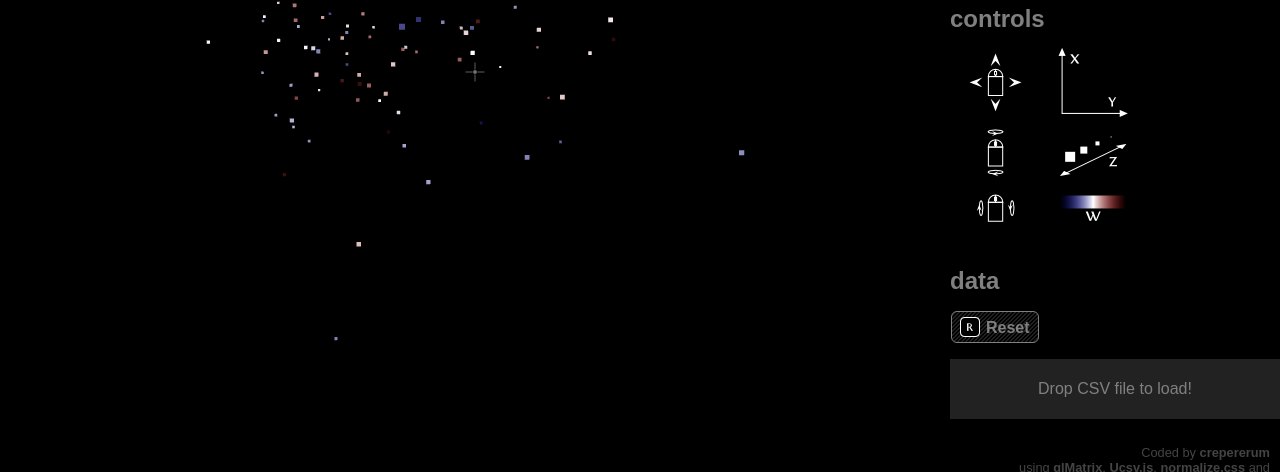
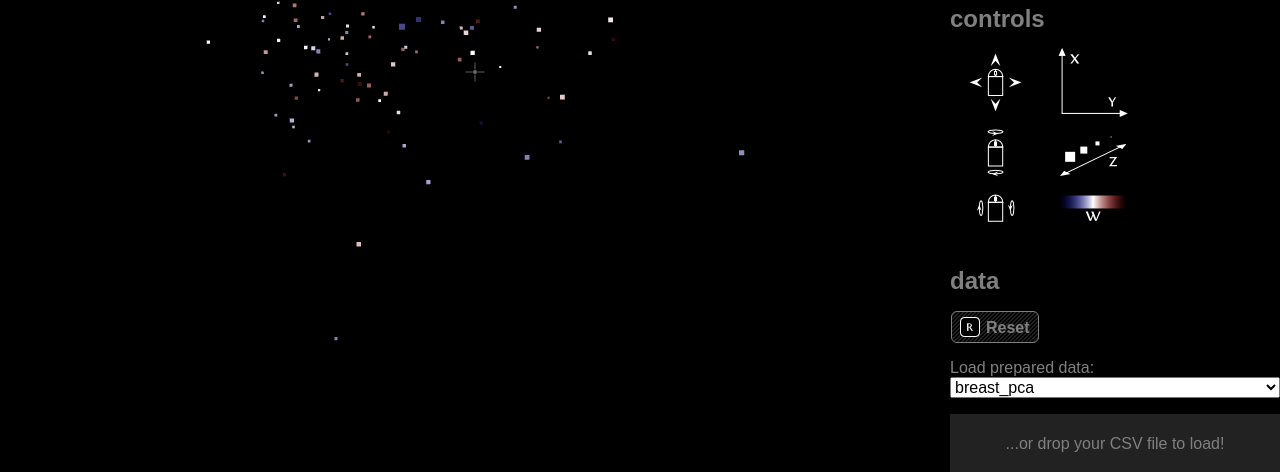
Before and after one commit to crepererum/brain4D, a plain HTML site: page index.html in a window 1280 px wide. Shown: the part 328-800 px from the top of the page. Drawn offline with Linux system fonts and the light colour scheme.

Commit message:
Add data set selection list

```diff
--- a/css/brain4D.css
+++ b/css/brain4D.css
@@ -224,6 +224,18 @@ html, body {
 	width: calc(100% - 330px);
 }
 
+#prepared {
+	margin-bottom: 1em;
+}
+
+#prepared p {
+	margin: 0;
+}
+
+#prepared select {
+	width: 100%;
+}
+
 #sidebar {
 	background: black;
 	color: gray;
--- a/index.html
+++ b/index.html
@@ -86,7 +86,11 @@
 						<ul class="buttonList">
 							<li id="resetButton" class="button"><img src="img/keyR.png" alt="keyboard r" />Reset</li>
 						</ul>
-						<div id="dropzone">Drop CSV file to load!</div>
+						<div id="prepared">
+							<p>Load prepared data:</p>
+							<select id="datasets"></select>
+						</div>
+						<div id="dropzone">...or drop your CSV file to load!</div>
 					</div>
 					<div id="legalPlaceholder"></div>
 					<div id="legal">
--- a/js/brain4D.js
+++ b/js/brain4D.js
@@ -538,6 +538,17 @@ function setup() {
 	canvas.addEventListener("mousewheel", mouseListenerScroll, false);
 	canvas.addEventListener("wheel", mouseListenerScroll, false);
 
+	document.getElementById("datasets").onchange = function() {
+		var list, next;
+
+		list = document.getElementById("datasets");
+		next = list.options[list.selectedIndex].value;
+
+		if (next !== window.location.hash) {
+			window.location.hash = next;
+		}
+	};
+
 	window.onhashchange = reloadData;
 	reloadData();
 }
@@ -591,7 +602,17 @@ window.onload = function() {
 		}
 
 		readFile("config.json", function(data) {
+			var i, list, option;
 			config = JSON.parse(data);
+
+			list = document.getElementById("datasets");
+			for (i = 0; i < config.datasets.length; ++i) {
+				option = document.createElement("option");
+				option.appendChild(document.createTextNode(config.datasets[i]));
+				option.value = config.datasets[i];
+				list.appendChild(option);
+			}
+
 			setup();
 			removeElement(document.getElementById("loadMessage"));
 		});
```
